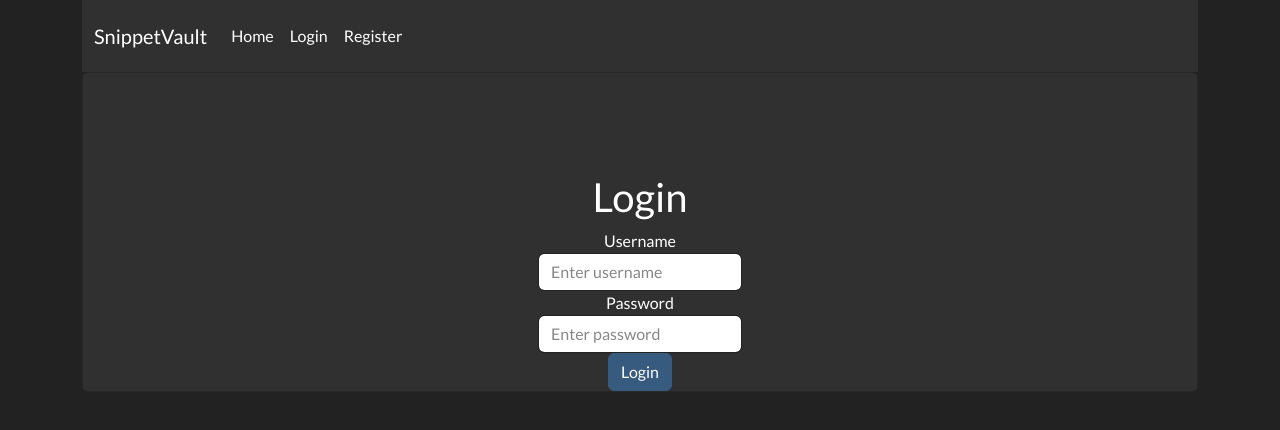
After one commit to leonn00albert/snippet_vault, a PHP site: page /views/login.php in a window 1280 px wide. The commit adds this page. Shown: the top 430 px of the page. Run offline with PHP 8.4, Linux system fonts and the light colour scheme.

Commit message:
feat: add simple login

```diff
--- a/public/styles.css
+++ b/public/styles.css
@@ -75,3 +75,15 @@
         .add-folder:focus {
             outline: none;
         }
+
+        .login-container {
+            max-width: 400px;
+            margin: 0 auto;
+            margin-top: 100px;
+        }
+
+        .register-container {
+            max-width: 400px;
+            margin: 0 auto;
+            margin-top: 100px;
+        }
--- a/utils.php
+++ b/utils.php
@@ -1,4 +1,7 @@
     <?php
+
+
+
 
     function getTimeAgo($timestamp)
     {
--- /dev/null
+++ b/views/login.php
@@ -0,0 +1,31 @@
+<?php include "header.php"; ?>
+
+<body>
+    <div class="container text-center">
+        <?php include "nav.php"; ?>
+        <div class="card">
+            <div class="login-container">
+                <h2>Login</h2>
+                <form action="/auth/login" method="POST" >
+
+                    <div class="form-group">
+                        <label for="username">Username</label>
+                        <input type="text" class="form-control" name="user" id="username" placeholder="Enter username">
+                    </div>
+                    <div class="form-group">
+                        <label for="password">Password</label>
+                        <input type="password" class="form-control" name="password" id="password" placeholder="Enter password">
+                    </div>
+                    <button type="submit" class="btn btn-primary">Login</button>
+
+
+                </form>
+
+
+            </div>
+        </div>
+    </div>
+
+</body>
+
+</html>
--- a/views/nav.php
+++ b/views/nav.php
@@ -13,7 +13,16 @@
             <span class="visually-hidden">(current)</span>
           </a>
         </li>
-
+        <li class="nav-item">
+          <a class="nav-link active" href="/login">Login
+            <span class="visually-hidden">(current)</span>
+          </a>
+        </li>
+        <li class="nav-item">
+          <a class="nav-link active" href="/register">Register
+            <span class="visually-hidden">(current)</span>
+          </a>
+        </li>
     </div>
   </div>
 </nav>
```
Also changed, not shown: auth.php (added, +46 -0 lines), index.php (+14 -1 lines), views/register.php (added, +29 -0 lines), database.db (added), db.php (added).
